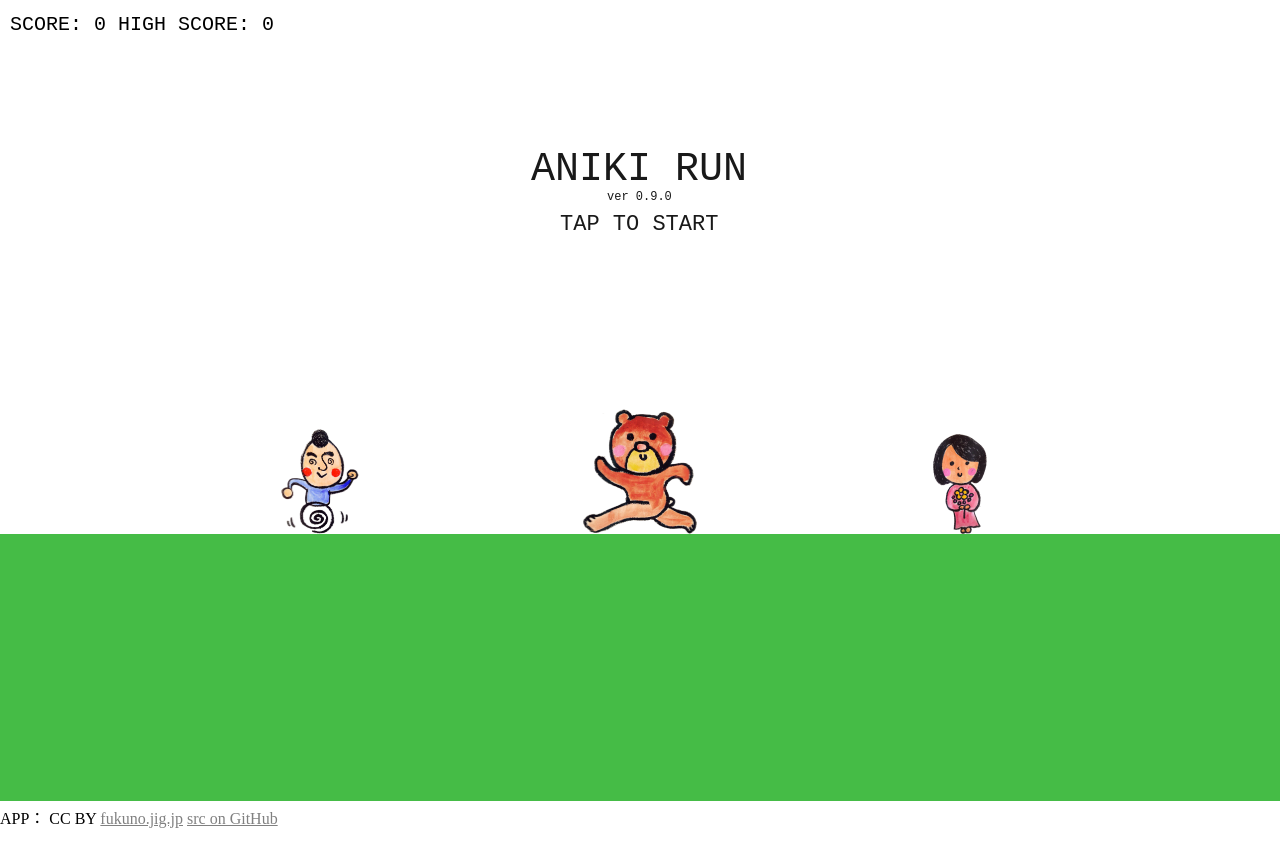
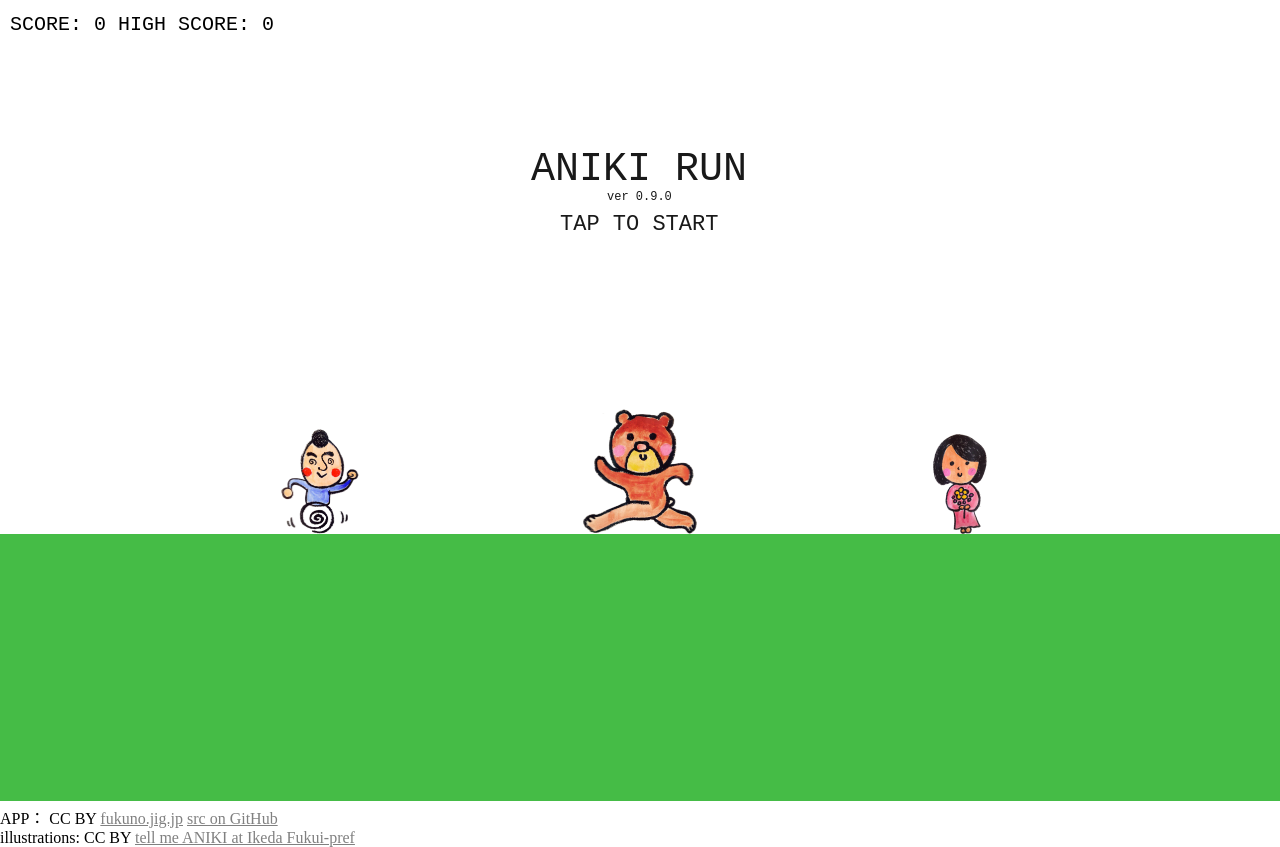
Before and after one commit to code4fukui/ANIKIRUN, a plain HTML site: page index.html in a window 1280 px wide. Drawn offline with Linux system fonts and the light colour scheme.

Commit message:
add credit

```diff
--- a/index.html
+++ b/index.html
@@ -198,6 +198,7 @@ a {
 
 <div id="src">
 APP： CC BY <a href=http://fukuno.jig.jp/1686 target=_blank>fukuno.jig.jp</a> <a href=https://github.com/codeforfukui/anikirun/>src on GitHub</a><br>
+illustrations: CC BY <a href=https://oshieteaniki.github.io/oshiete_ikeda_aniki.github.io/>tell me ANIKI at Ikeda Fukui-pref</a><br>
 </div>
 
 </body>
```
